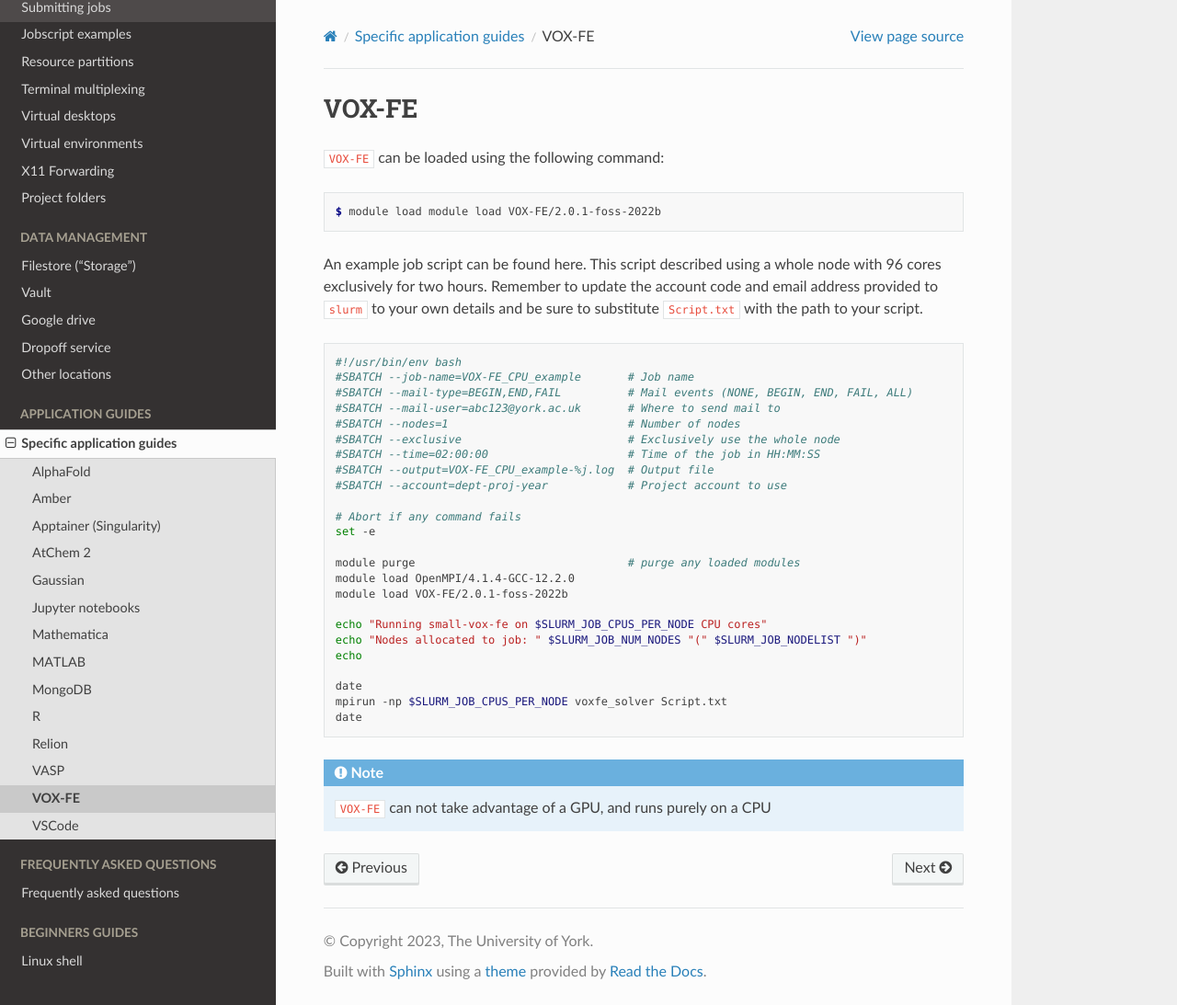
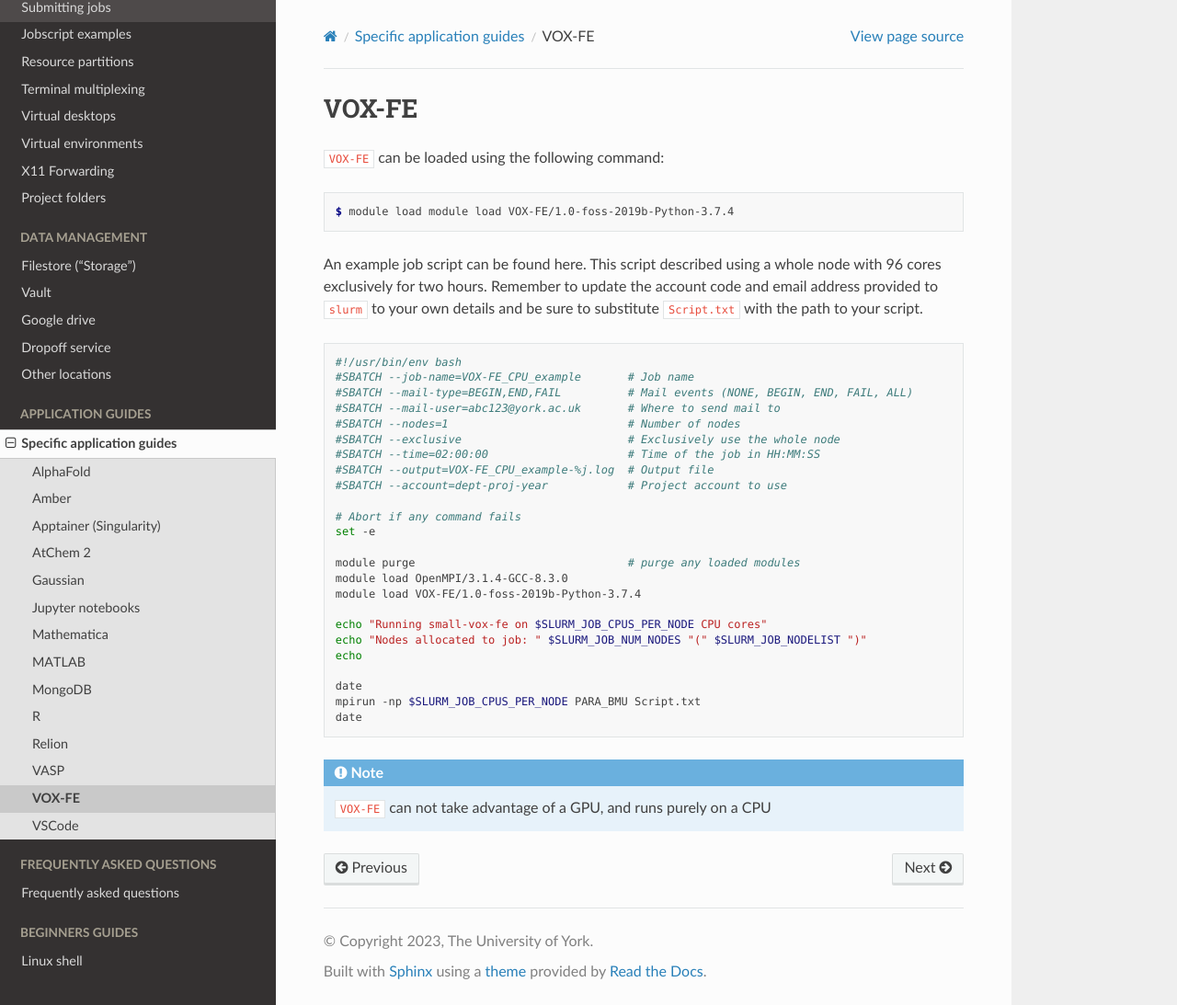
Before and after one commit to university-of-york/research-it-documentation, a Sphinx documentation site: the page built from docs/source/applications/voxfe.rst, in a window 1280 px wide and 1093 px high. Shown: the whole window at 92% size. Built offline with Sphinx 7.4.7 and the Read the Docs theme 2.0.0, drawn with Linux system fonts in a browser that asks for light colours.

Commit message:
amend vox-fe version and jobscript as user uses a custom, older version

```diff
--- a/docs/source/applications/voxfe.rst
+++ b/docs/source/applications/voxfe.rst
@@ -26,7 +26,7 @@
     set -e
 
     module purge                                # purge any loaded modules
-    module load OpenMPI/4.1.4-GCC-12.2.0
+    module load OpenMPI/3.1.4-GCC-8.3.0
     module load {MOD_VOXFE}
 
     echo "Running small-vox-fe on $SLURM_JOB_CPUS_PER_NODE CPU cores"
@@ -34,7 +34,7 @@
     echo
 
     date
-    mpirun -np $SLURM_JOB_CPUS_PER_NODE voxfe_solver Script.txt
+    mpirun -np $SLURM_JOB_CPUS_PER_NODE PARA_BMU Script.txt
     date
 
 .. note::
--- a/docs/source/replacements.py
+++ b/docs/source/replacements.py
@@ -28,7 +28,7 @@
     "{MOD_GAUSSIAN}": "Gaussian/G16a03",
     "{MOD_MATLAB}": "MATLAB/2023b",
     "{MOD_MONGODB}": "MongoDB/4.2.3",
-    "{MOD_VOXFE}": "VOX-FE/2.0.1-foss-2022b",  # need to update the OpenMPI on same page
+    "{MOD_VOXFE}": "VOX-FE/1.0-foss-2019b-Python-3.7.4",  # need to update the OpenMPI on same page
     "{MOD_RELION}": "RELION/4.0.1-foss-2021a",
     "{MOD_ALPHAFOLD_CPU}": "AlphaFold/2.3.1-foss-2022a",
     "{MOD_ALPHAFOLD_GPU}": "AlphaFold/2.3.1-foss-2022a-CUDA-11.7.0",
```
